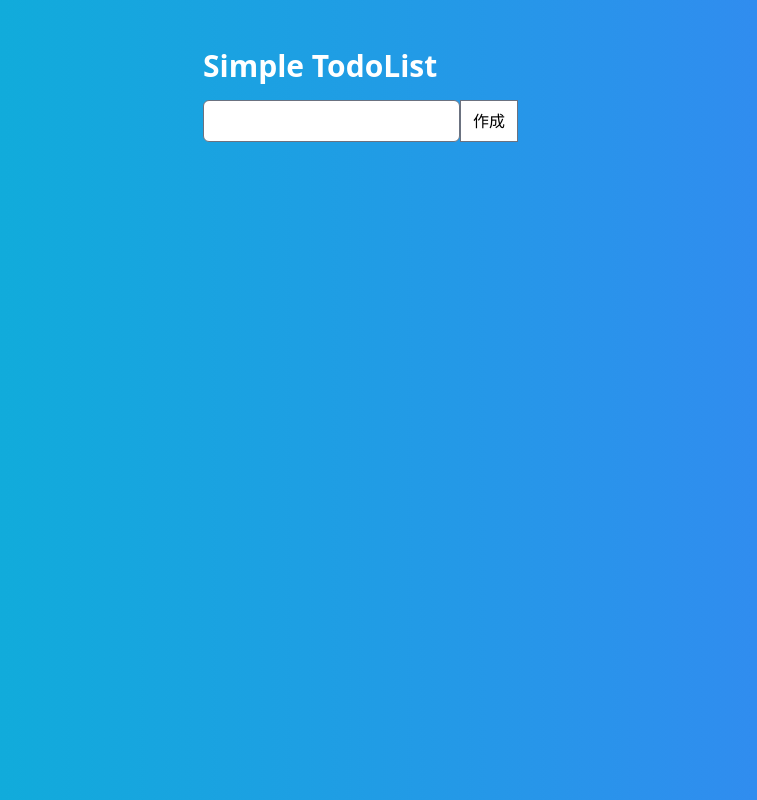
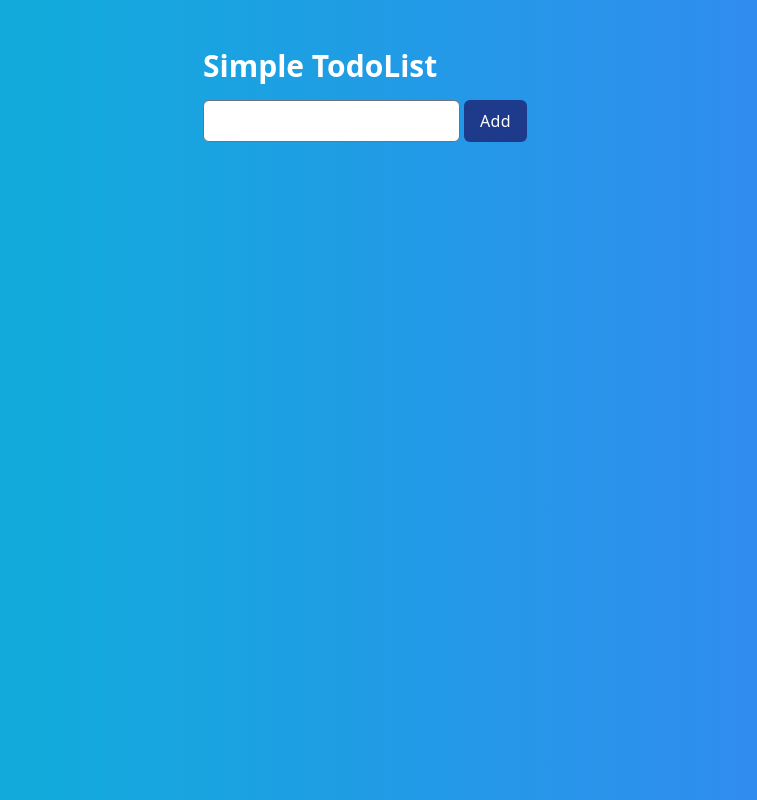
Before and after one commit to s-yoshiii/react-ts-simple-todolist, a React (Create React App) app: page / in a window 1280 px wide. Shown: the whole page, without its empty margins (261-1018 px from the left). Built offline with nearby package versions, Linux system fonts and the light colour scheme.

Commit message:
レイアウト調整中

```diff
--- a/src/App.tsx
+++ b/src/App.tsx
@@ -15,13 +15,20 @@ function App() {
       <div className="container max-w-md p-4 md:p-12">
         <h1 className="text-3xl font-bold text-white mb-4">Simple TodoList</h1>
         <form onSubmit={(e) => handleSubmit(e)}>
-          <input
-            type="text"
-            className="form-input rounded-md focus:bg-green-50 transition ease-in duration-200"
-            onChange={(e) => handleChange(e)}
-            value={inputValue}
-          />
-          <input type="submit" value="作成" className="form-input" />
+          <div className="flex justify-start mb-4">
+            <input
+              type="text"
+              className="form-input rounded-md focus:bg-green-50 transition ease-in duration-200 mr-1"
+              onChange={(e) => handleChange(e)}
+              value={inputValue}
+            />
+            <button
+              type="submit"
+              className="rounded-md bg-blue-900 text-white px-4 py-2 tracking-wide"
+            >
+              Add
+            </button>
+          </div>
         </form>
         <ul>
           {todos.map((todo) => (
@@ -35,9 +42,14 @@ function App() {
               />
               <input
                 type="checkbox"
+                className="form-checkbox"
                 onChange={(e) => handleCheck(todo.id, todo.checked)}
               />
-              <button type="button" onClick={(e) => handleDelete(todo.id)}>
+              <button
+                type="button"
+                className="rounded-md bg-blue-900 text-white px-4 py-2 tracking-wide"
+                onClick={(e) => handleDelete(todo.id)}
+              >
                 Delete
               </button>
             </li>
```
